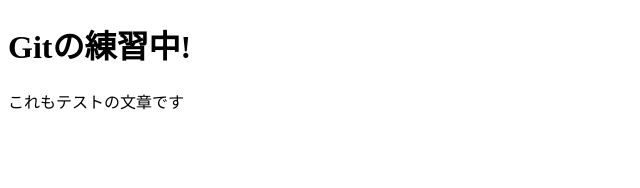
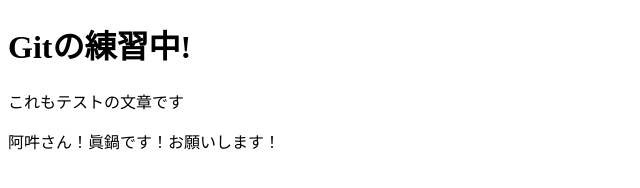
Before and after one commit to manabedesu/git_test-1, a plain HTML site: page index.html in a window 1280 px wide. Shown: the whole page, without its empty margins (0-640 px from the left). Drawn offline with Linux system fonts and the light colour scheme.

Commit message:
変更内容の確認のため、眞鍋からpタグの追加

```diff
--- a/index.html
+++ b/index.html
@@ -8,5 +8,6 @@
 <body>
     <h1>Gitの練習中!</h1>
     <p>これもテストの文章です</p>
+    <p>阿吽さん！眞鍋です！お願いします！</p>
 </body>
 </html>
```
